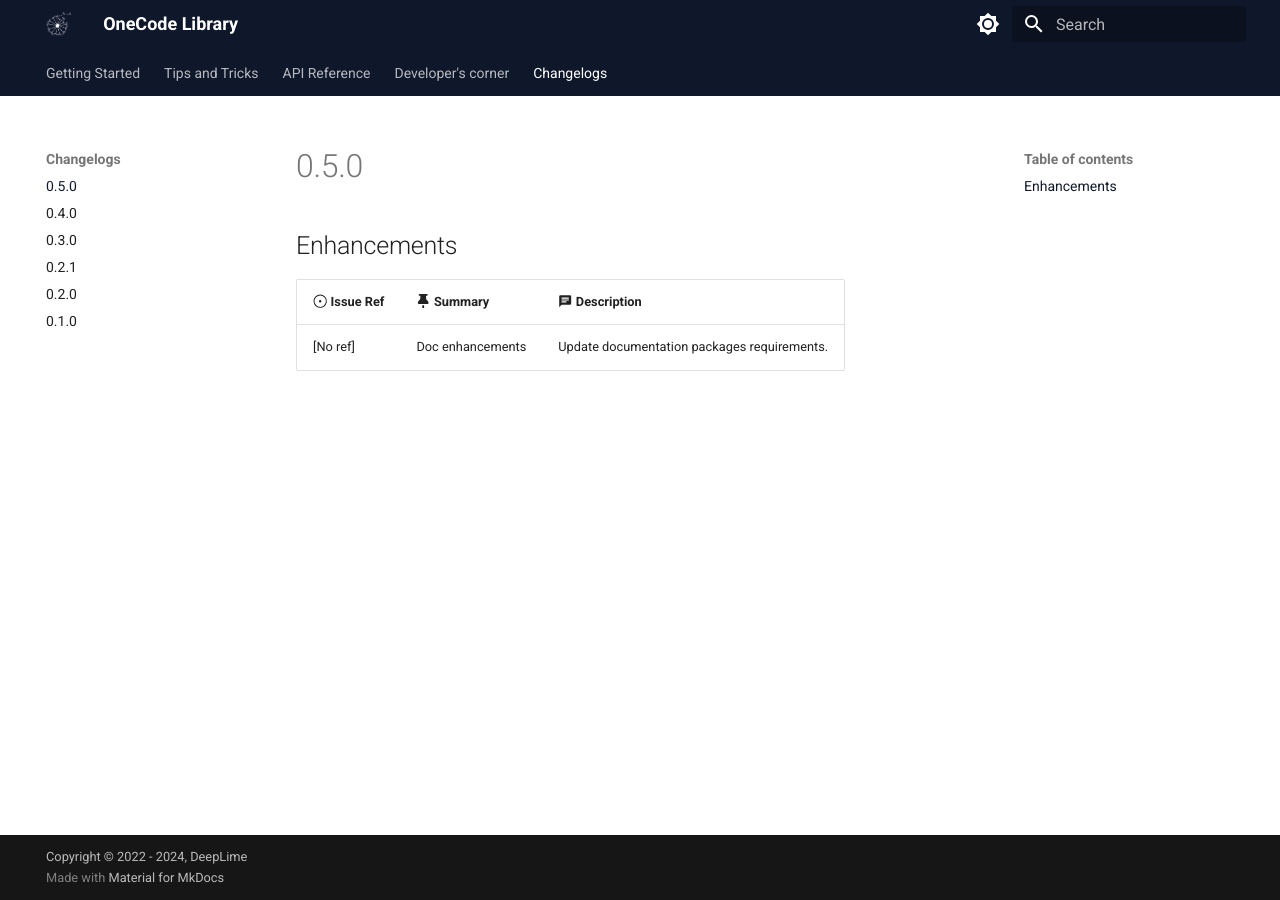
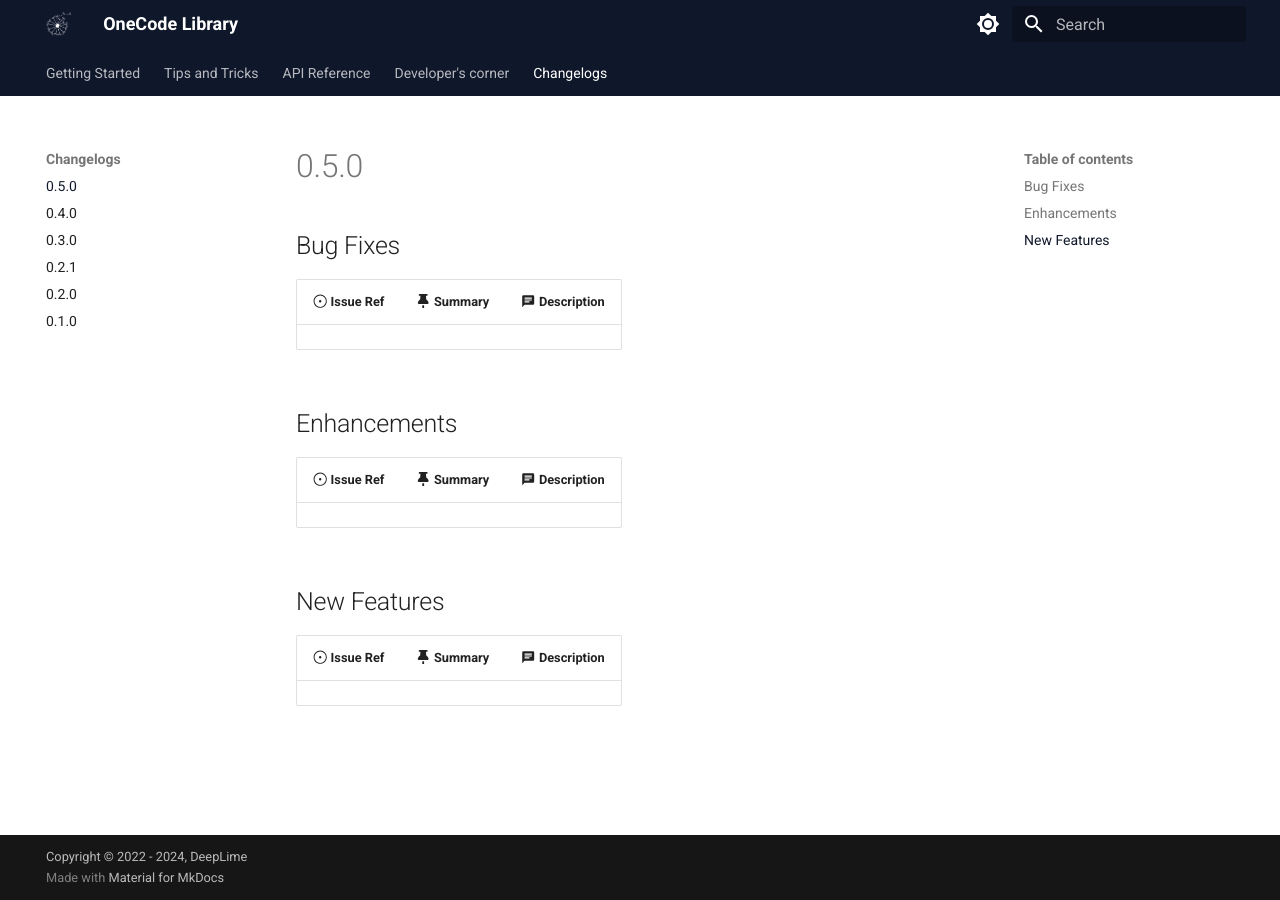
Before and after one commit to deeplime-io/onecode, an MkDocs documentation site: the page built from docs/changelogs/0.5.0.md, in a window 1280 px wide. Built offline with MkDocs 1.6.1 and Material for MkDocs 9.7.7, drawn with Linux system fonts in a browser that asks for light colours; the version menu is left out.

Commit message:
Update version and changelog

```diff
--- a/docs/changelogs/0.5.0.md
+++ b/docs/changelogs/0.5.0.md
@@ -1,5 +1,14 @@
+## Bug Fixes
+
+:octicons-issue-opened-24: Issue Ref | :fontawesome-solid-thumbtack: Summary | :material-message-text: Description
+-|-|-
+
 ## Enhancements
 
 :octicons-issue-opened-24: Issue Ref | :fontawesome-solid-thumbtack: Summary | :material-message-text: Description
 -|-|-
-[No ref] | Doc enhancements | Update documentation packages requirements.
+
+## New Features
+
+:octicons-issue-opened-24: Issue Ref | :fontawesome-solid-thumbtack: Summary | :material-message-text: Description
+-|-|-
--- a/onecode/__init__.py
+++ b/onecode/__init__.py
@@ -1,7 +1,7 @@
 # SPDX-FileCopyrightText: 2023 DeepLime <contact@deeplime.io>
 # SPDX-License-Identifier: MIT
 
-__version__ = "0.5.0"
+__version__ = "0.5.0.dev"
 
 
 from .base import *
--- a/pyproject.toml
+++ b/pyproject.toml
@@ -1,6 +1,6 @@
 [tool.poetry]
 name = "onecode"
-version = "0.5.0"
+version = "0.5.0.dev"
 description = "Python skeleton and library for OneCode projects"
 readme = "README.md"
 authors = ["DeepLime <contact@deeplime.io>"]
```
